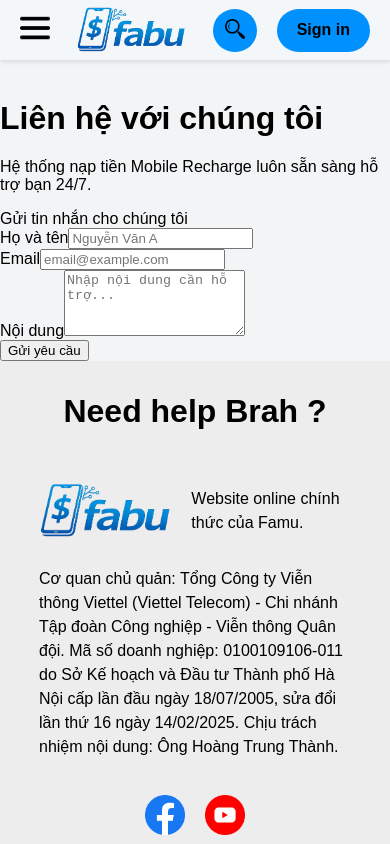
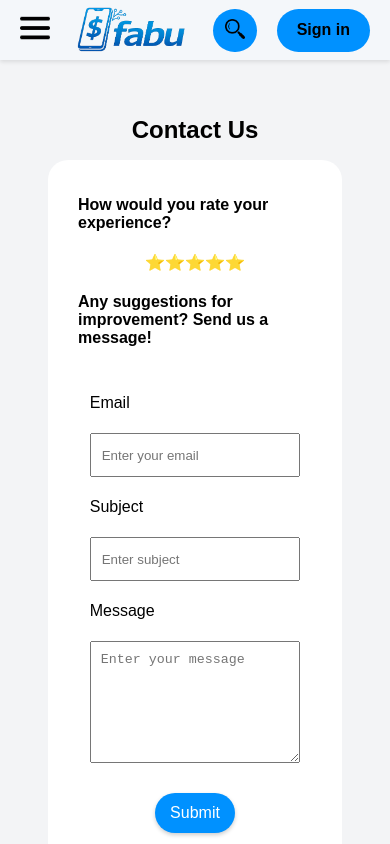
Before and after one commit to MinhBiTong/Fabu, a Next.js app in the folder src/frontend/: page /contact in a window 390 px wide. Shown: the top 844 px of the page. Built offline with nearby package versions, Linux system fonts and the light colour scheme.

Commit message:
Contact (UI/UX Template)
Trang Contact tạm thời (Responsive r)

```diff
--- a/src/frontend/src/app/contact/page.tsx
+++ b/src/frontend/src/app/contact/page.tsx
@@ -2,18 +2,33 @@ import { ContactForm } from "@/components/ui/Form/contact-form";
 
 export default function ContactPage() {
   return (
-    <div className="container mx-auto py-10 px-4">
-      <div className="max-w-2xl mx-auto space-y-6">
-        <div className="text-center">
-          <h1 className="text-3xl font-bold tracking-tighter sm:text-4xl">Liên hệ với chúng tôi</h1>
-          <p className="text-muted-foreground mt-2">
-            Hệ thống nạp tiền Mobile Recharge luôn sẵn sàng hỗ trợ bạn 24/7.
-          </p>
-        </div>
+    <div className="ContactContainer">
+          <h1 className="text-3xl font-bold tracking-tighter sm:text-4xl">Contact Us</h1>
 
-        {/* Render Form liên hệ */}
-        <ContactForm />
-      </div>
-    </div>
+      <div className="ContactContent">
+
+             <h3>How would you rate your experience?</h3>
+           <div className="Starsrating">
+            <span>⭐</span>
+            <span>⭐</span>
+            <span>⭐</span>
+            <span>⭐</span>
+            <span>⭐</span>
+           </div>
+           <h3>Any suggestions for improvement? Send us a message!</h3>
+
+             <div className="ContactForm">
+
+              <p>Email</p>
+               <input type="text" placeholder="Enter your email" />
+              <p>Subject</p>
+               <input type="text" placeholder="Enter subject" />
+              <p>Message</p>
+               <textarea placeholder="Enter your message" />
+
+                <button type="submit">Submit</button>
+                </div>
+                </div>
+            </div>
   );
 }
--- a/src/frontend/src/components/features/auth/LoginForm.tsx
+++ b/src/frontend/src/components/features/auth/LoginForm.tsx
@@ -23,6 +23,8 @@ function LoginForm({ onClose }: Props) {
           Login
         </button>
            </div>
+
+
       </div>
 
     </div>
--- a/src/frontend/src/styles/globals.css
+++ b/src/frontend/src/styles/globals.css
@@ -372,6 +372,84 @@ gap : 10px ;
 }
 
 
+/* Login Form */
 
+/* Contact  */
+.ContactContainer{
+  display : flex ;
+  flex-direction: column ;
+  align-items: center ;
+  width :100% ;
+}
+.ContactContainer .ContactContent{
+  background-color: white ;
+  display : flex ;
+  flex-direction: column ;
+  align-items: center ;
+  width :60% ;
+  gap : 5px ;
+  border-radius: 20px ;
+  margin-bottom : 40px ;
+  padding : 20px 30px ;
+}
+.ContactContainer  .ContactContent .ContactForm{
+  display : flex ;
+  flex-direction: column ;
+  width : 90% ;
+  gap : 5px ;
+  padding : 10px 20px ;
+}
+.ContactContainer .ContactContent h3{
+  white-space: normal;
+word-wrap: break-word;
+}
+.ContactContainer  .ContactContent .ContactForm button{
+  margin-top: 30px ;
+  width : 100px  ;
+  height : 50px ;
+  background-color: rgb(0, 145, 255);
+  border : none ;
+  color : white ;
+  font-size: 18px;
+  border-radius: 40px ;
+  align-self: center;
+  box-shadow: 0 2px 4px rgba(0, 0, 0, 0.2);
+  cursor: pointer;
+}
+.ContactContainer  .ContactContent .ContactForm button:hover{
+ background-color: rgb(0, 129, 228);
+}
 
-/* Login Form */
+.ContactContainer  .ContactContent .ContactForm button:active{
+ cursor : grabbing ;
+ background-color: rgb(0, 111, 197);
+}
+
+.ContactContainer  .ContactContent .ContactForm input{
+  height : 40px ;
+  padding : 0 10px ;
+
+}
+.ContactContainer  .ContactContent .ContactForm textarea{
+  height : 100px ;
+  padding : 10px ;
+}
+
+@media (max-width: 900px) {
+  .ContactContainer  .ContactContent .ContactForm button{
+  margin-top: 25px ;
+  width : 80px  ;
+  height : 40px ;
+  font-size: 16px;
+}
+ .ContactContainer h1{
+  font-size: 24px ;
+ }
+.ContactContainer .ContactContent h3{
+  font-size: 16px ;
+  white-space: normal;
+word-wrap: break-word;
+}
+}
+
+/* Contact  */
```
